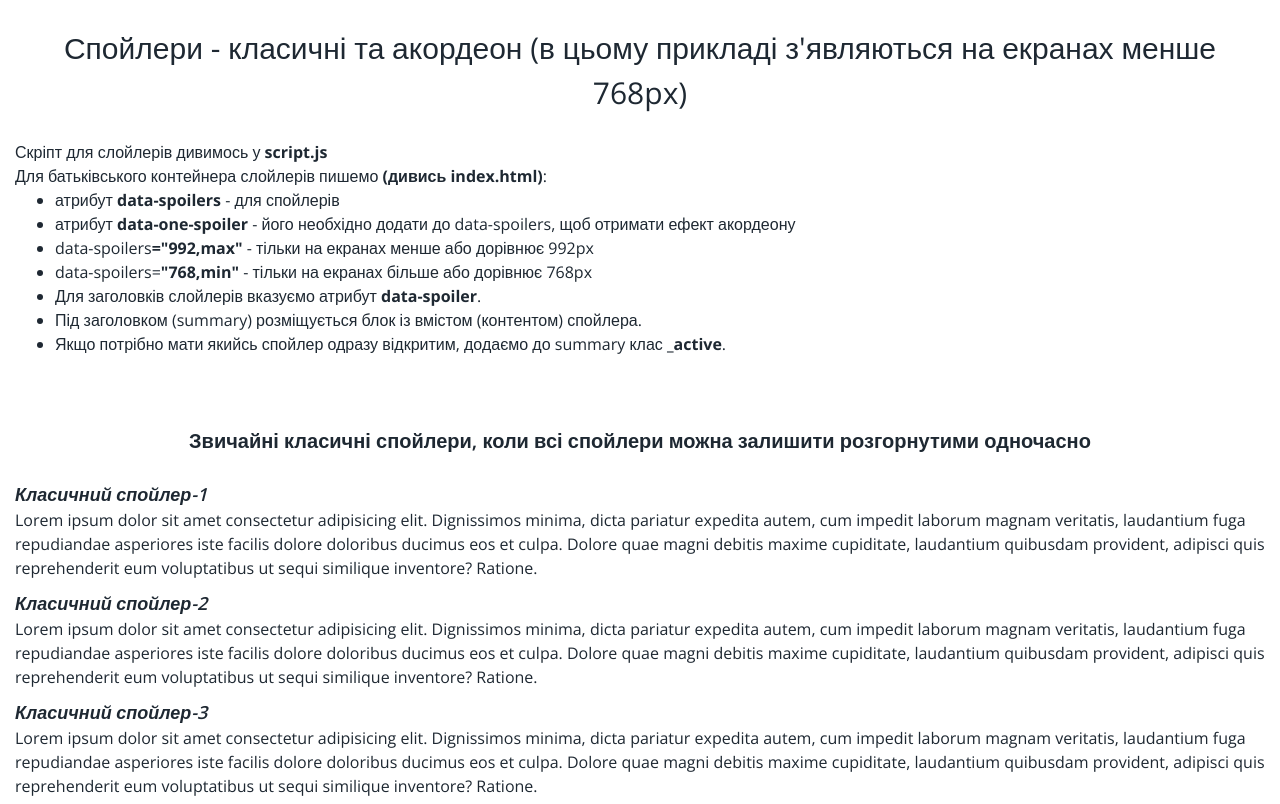
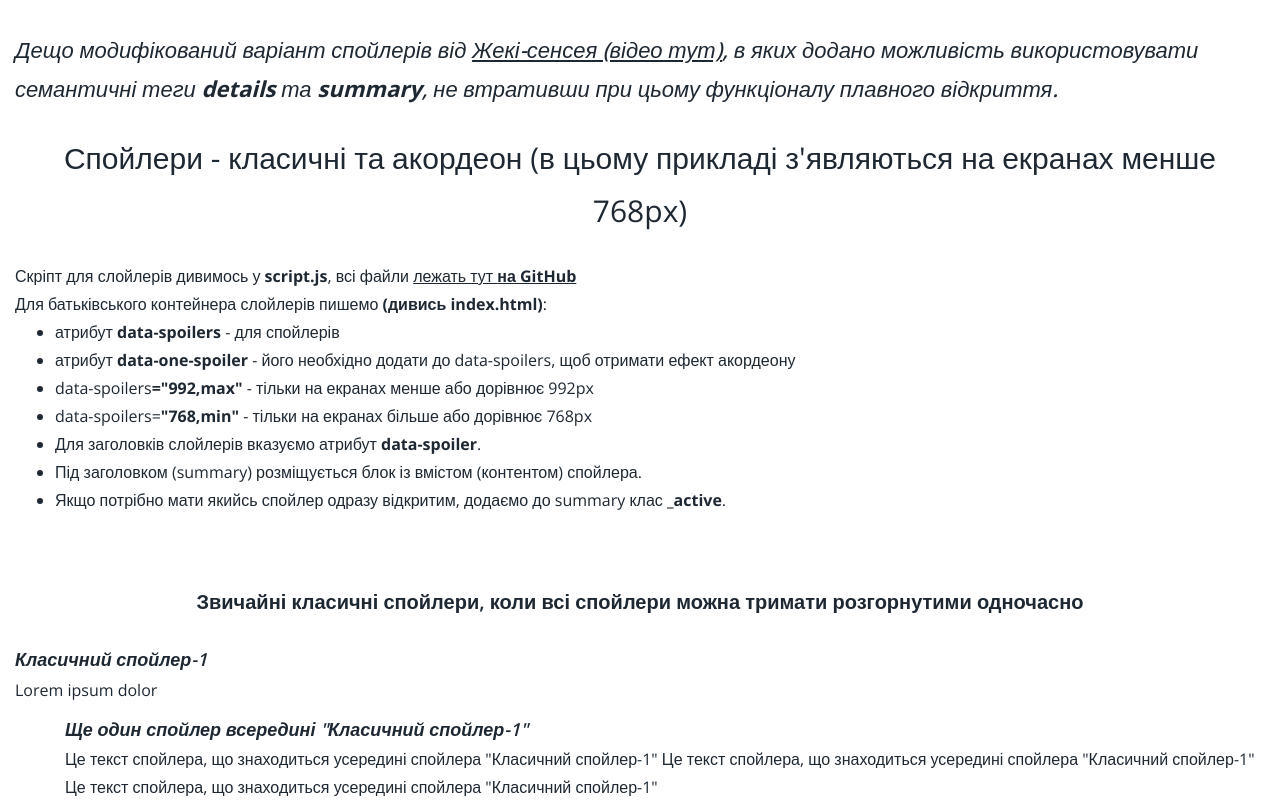
Before and after one commit to Pavlo-Orhunov/spoilers, a plain HTML site: page index.html in a window 1280 px wide. Shown: the top 804 px of the page. Drawn offline with nearby package versions, Linux system fonts and the light colour scheme.

Commit message:
spoiler-in-spoiler is added

```diff
--- a/index.html
+++ b/index.html
@@ -14,12 +14,20 @@
     <main class="page">
       <section class="page__spoilers spoilers">
         <div class="spoilers__container">
+          <div class="announce">
+            Дещо модифікований варіант спойлерів від
+            <a href="https://youtu.be/0fg9bZcL1RM" target="_blank" class="spoiler-link">Жекі-сенсея (відео тут)</a>, в
+            яких додано можливість використовувати семантичні теги
+            <b>details</b> та <b>summary</b>, не втративши при цьому
+            функціоналу плавного відкриття.
+          </div>
           <h1 class="title">
             Спойлери - класичні та акордеон (в цьому прикладі з'являються на
             екранах менше 768px)
           </h1>
           <p>
-            Скріпт для слойлерів дивимось у <b>script.js</b>
+            Скріпт для слойлерів дивимось у <b>script.js</b>, всі файли
+            <a href="https://github.com/Pavlo-Orhunov/spoilers" target="_blank">лежать тут <b>на GitHub</b></a>
           </p>
           <p>
             Для батьківського контейнера слойлерів пишемо
@@ -47,27 +55,36 @@
               (контентом) спойлера.
             </li>
             <li>
-              Якщо потрібно мати якийсь спойлер одразу відкритим, додаємо до summary клас <b>_active</b>.
+              Якщо потрібно мати якийсь спойлер одразу відкритим, додаємо до
+              summary клас <b>_active</b>.
             </li>
           </ul>
           <h2 class="subtitle">
-            Звичайні класичні спойлери, коли всі спойлери можна залишити
+            Звичайні класичні спойлери, коли всі спойлери можна тримати
             розгорнутими одночасно
           </h2>
           <div data-spoilers="768,max" class="spoiler-classic">
             <details class="spoiler-classic__item">
-              <summary data-spoiler class="spoiler-classic__title _active">
+              <summary data-spoiler class="spoiler-classic__title">
                 Класичний спойлер-1
               </summary>
-              <p>
-                Lorem ipsum dolor sit amet consectetur adipisicing elit.
-                Dignissimos minima, dicta pariatur expedita autem, cum impedit
-                laborum magnam veritatis, laudantium fuga repudiandae
-                asperiores iste facilis dolore doloribus ducimus eos et culpa.
-                Dolore quae magni debitis maxime cupiditate, laudantium
-                quibusdam provident, adipisci quis reprehenderit eum
-                voluptatibus ut sequi similique inventore? Ratione.
-              </p>
+              <div>
+                <span>Lorem ipsum dolor </span>
+                <div class="spoiler-in-spoiler">
+                  <details class="spoiler-classic__item">
+                    <summary data-spoiler class="spoiler-classic__title _active">
+                      Ще один спойлер всередині "Класичний спойлер-1"
+                    </summary>
+                    <p>
+                      Це текст спойлера, що знаходиться усередині спойлера
+                      "Класичний спойлер-1" Це текст спойлера, що знаходиться
+                      усередині спойлера "Класичний спойлер-1" Це текст
+                      спойлера, що знаходиться усередині спойлера "Класичний
+                      спойлер-1"
+                    </p>
+                  </details>
+                </div>
+              </div>
             </details>
             <details class="spoiler-classic__item">
               <summary data-spoiler class="spoiler-classic__title">
--- a/scss/layout/_spoilers.scss
+++ b/scss/layout/_spoilers.scss
@@ -5,6 +5,7 @@
   // .page__spoilers
   &__spoilers {
     padding-bottom: toRem(30);
+    line-height: 1.75;
   }
 }
 
@@ -19,6 +20,17 @@
       }
     }
   }
+}
+
+.announce {
+  padding-top: toRem(30);
+  font-size: toRem(22);
+  font-weight: 500;
+  font-style: italic;
+}
+
+a {
+  text-decoration: underline;
 }
 
 .title {
@@ -50,6 +62,9 @@ summary {
   // .spoiler-classic__title
   &__title {
   }
+}
+.spoiler-in-spoiler {
+  padding-left: toRem(50);
 }
 
 .spoiler-accordion {
```
Also changed, not shown: css/style.css.
